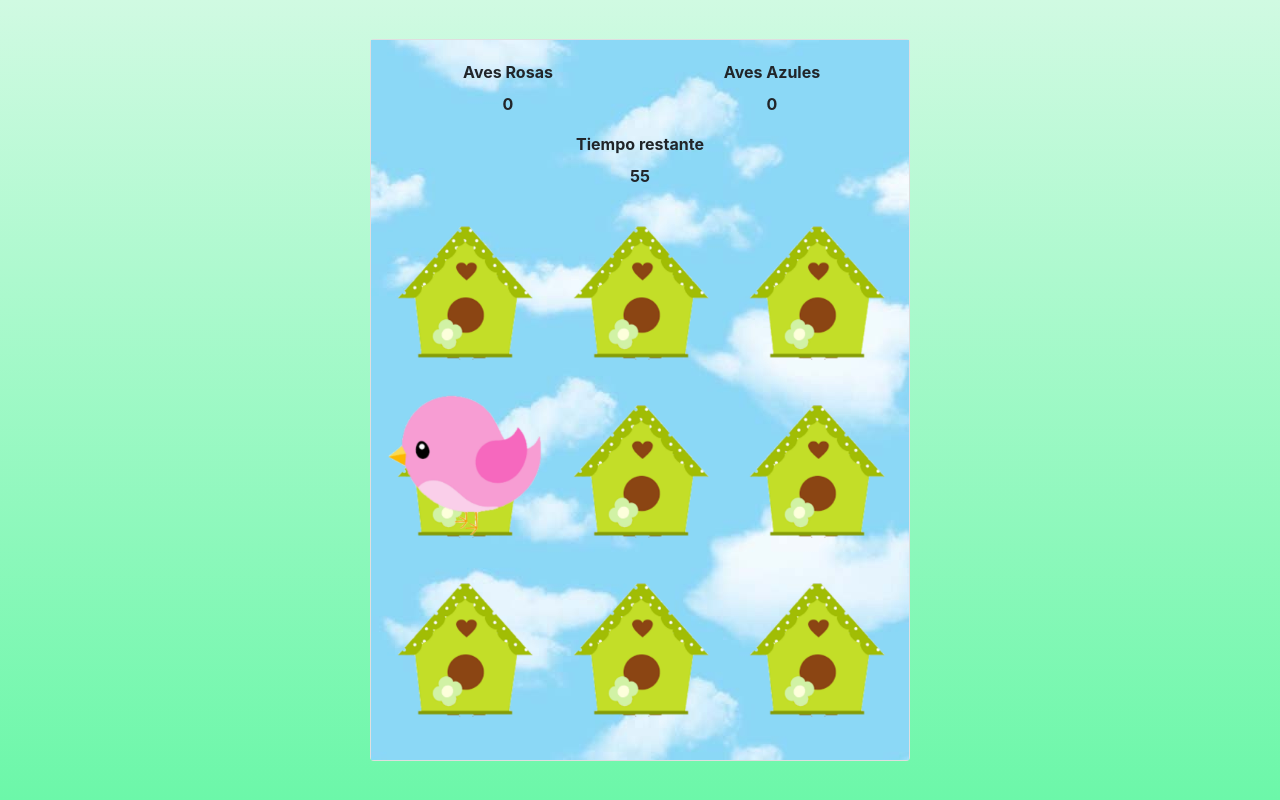
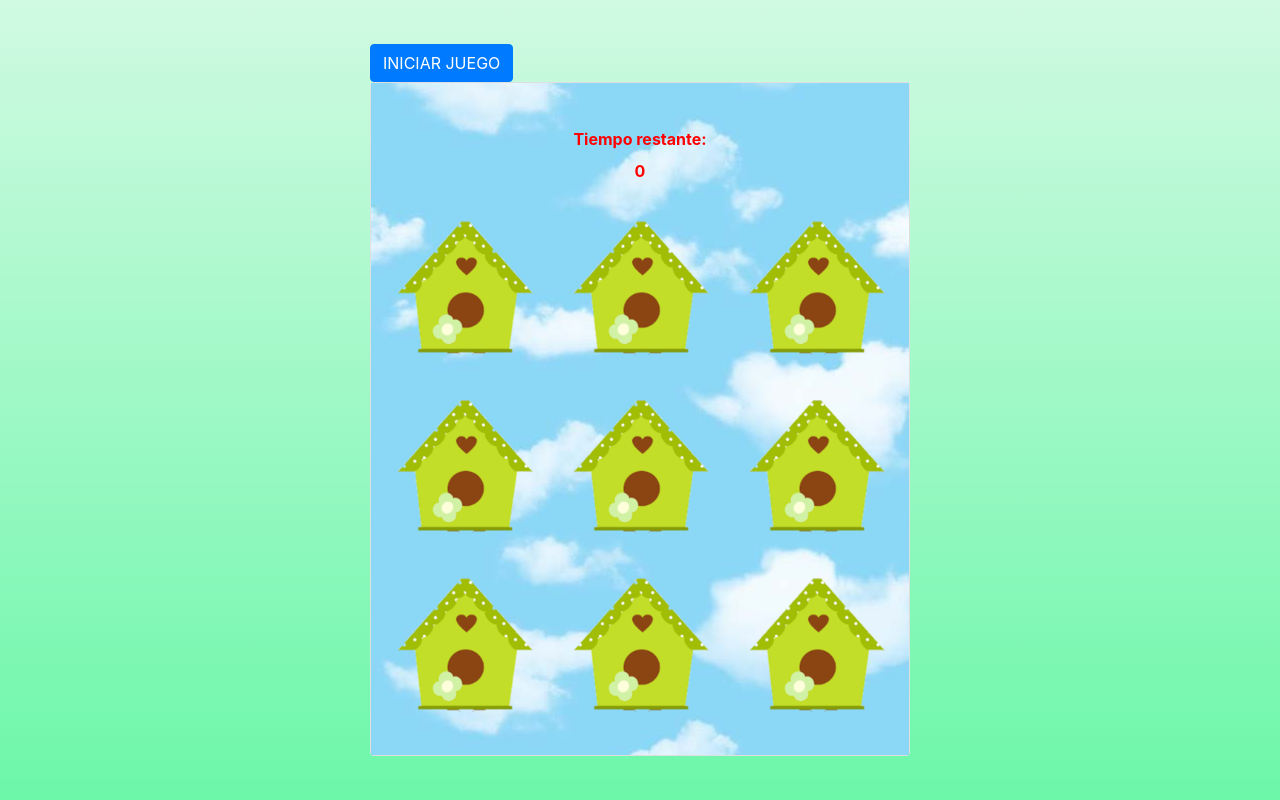
Before and after one commit to jose9428/myGameBird, an Angular app: page / in a window 1280 px wide. Built offline with nearby package versions, Linux system fonts and the light colour scheme.

Commit message:
Logica suma de puntajes y finalizacion del juego

```diff
--- a/src/app/app.component.css
+++ b/src/app/app.component.css
@@ -11,3 +11,7 @@
   top: 0px;
   left: 0px;
 }
+
+.alerta-finalizar{
+  color: red;
+}
--- a/src/app/app.component.html
+++ b/src/app/app.component.html
@@ -2,10 +2,13 @@
 <div class="container d-flex flex-column" >
   <div class="row vh-100">
     <div class="col-sm-10 col-md-6 col-lg-6 mx-auto d-table h-100">
+
       <div class="d-table-cell align-middle">
+          <button class="btn btn-primary" (click)="fnJugar()" *ngIf="finalizoJuego && tiempo == 0">INICIAR JUEGO</button>
           <div class="card ">
             <div class="card-body fondo-imagen">
-              <div class="row text-center">
+
+              <div class="row text-center" [ngStyle]="{'font-size': tamanioPuntaje +'px'}">
                 <div class="col-sm-6">
                   <label class="texto">Aves Rosas</label>
                   <p class="texto">{{puntajeRosa}}</p>
@@ -16,8 +19,8 @@
                 </div>
               </div>
               <div class="row text-center">
-                <div class="col-sm-12">
-                  <label class="texto">Tiempo restante</label>
+                <div class="col-sm-12"  [ngClass]="{'alerta-finalizar': tiempo <=10}">
+                  <label class="texto">Tiempo restante:</label>
                   <p class="texto">{{tiempo}}</p>
                 </div>
               </div>
@@ -25,7 +28,7 @@
                 <div class="col-sm-4" *ngFor="let item of aves;">
                   <div>
                     <img src="/assets/imagenes/casaPajaros.png" style="width: 100%;" >
-                    <img *ngIf="item.visibilidad" src="/assets/imagenes/{{item.imagen}}" style="width: 100%;" class="adelante-imagen">
+                    <img (click)="fnCapturarAve(item)" *ngIf="item.visibilidad" src="/assets/imagenes/{{item.imagen}}" style="width: 100%;" class="adelante-imagen">
                   </div>
                  </div>
               </div>
--- a/src/app/app.component.ts
+++ b/src/app/app.component.ts
@@ -12,11 +12,17 @@ export class AppComponent implements OnInit{
   tiempo:number = 0;
   maxAves:number = 9;
   anteriorAzar: number = 0;
-  finalizoJuego:Boolean = false;
+  tamanioPuntaje: number = 0;
+  finalizoJuego:Boolean = true;
+
 
   constructor() { }
 
   ngOnInit(): void {
+    this.fnCrearAves();
+  }
+
+  fnJugar(){
     this.fnInicializar();
     this.iniciarTemporizador();
   }
@@ -47,6 +53,16 @@ export class AppComponent implements OnInit{
         break;
       }
     }
+
+    this.fnValidarAumentoPuntaje();
+  }
+
+  fnValidarAumentoPuntaje(){
+    const suma = this.puntajeAzul + this.puntajeRosa;
+
+    if(suma % 10 == 0 && suma > 0){
+      this.tamanioPuntaje++;
+    }
   }
 
   fnLimpiarAves(){
@@ -59,20 +75,32 @@ export class AppComponent implements OnInit{
     return Math.floor(Math.random() * (max - min + 1) + min);
   }
 
+  fnCapturarAve(item: Ave): any{
+    if(!this.finalizoJuego){
+      if(item.numero! % 2  == 0){
+        this.puntajeRosa++;
+      }else{
+        this.puntajeAzul++;
+      }
+    }
+  }
+
   fnInicializar(){
     this.puntajeRosa = 0;
     this.puntajeAzul = 0;
     this.tiempo = 60;
-    this.finalizoJuego = true;
+    this.finalizoJuego = false;
     this.anteriorAzar = 0;
+    this.tamanioPuntaje = 16;
     this.fnCrearAves();
   }
 
   fnDisminuirTiempo(){
     this.tiempo--;
 
-    if(this.tiempo < 0){
-      this.finalizoJuego = false;
+    if(this.tiempo <= 0){
+
+      this.finalizoJuego = true;
     }
   }
 
```
